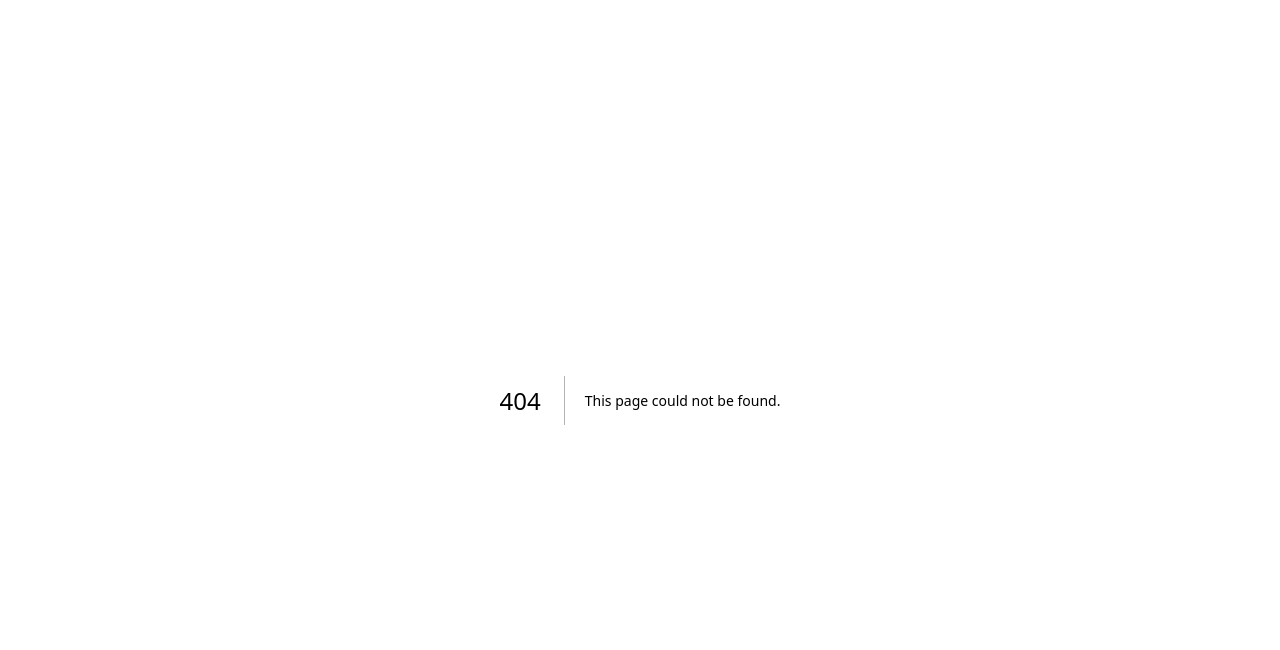
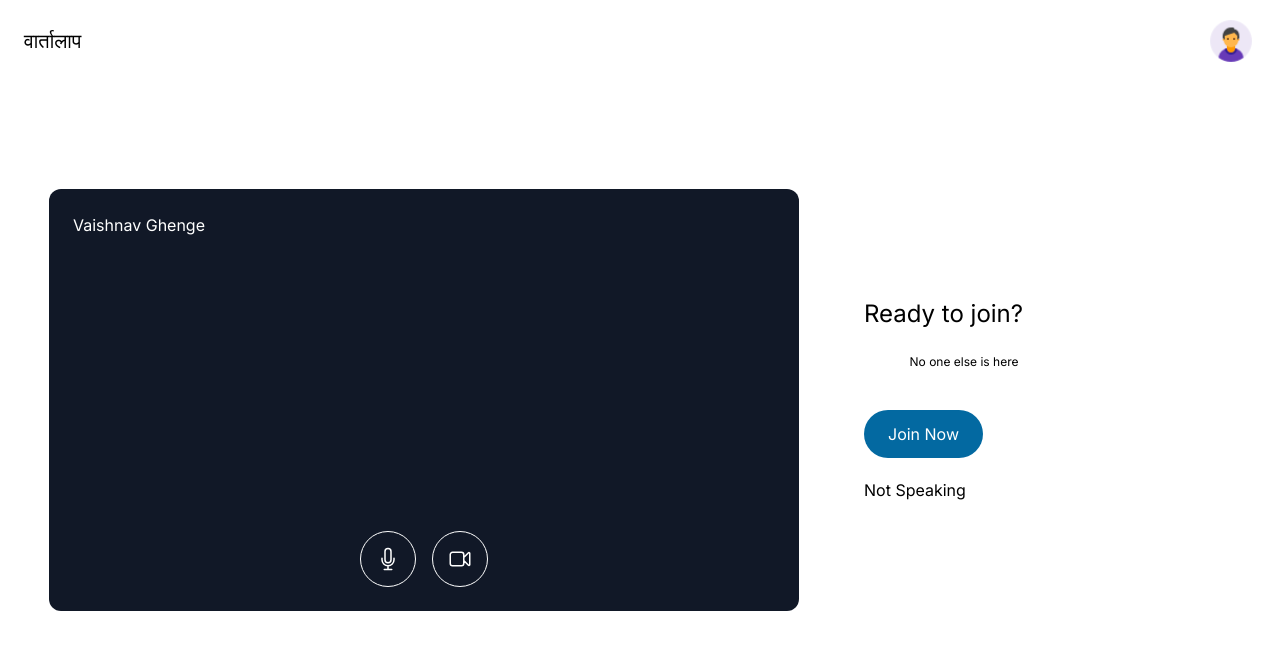
Before and after one commit to VaishnavGhenge/vartalaap-client, a Next.js app: page /join in a window 1280 px wide. Before the commit this address had no page. Shown: the top 650 px of the page. Built offline with nearby package versions, Linux system fonts and the light colour scheme; no server answers; a web font is replaced by a local one.

Commit message:
Add meet joining page

```diff
--- /dev/null
+++ b/app/join/page.tsx
@@ -0,0 +1,105 @@
+"use client";
+
+import Navbar from "@/components/Navbar/Navbar";
+import { useState, useRef, useEffect } from "react";
+import { VideoCameraSlashIcon, MicrophoneIcon, VideoCameraIcon } from "@heroicons/react/24/outline";
+import { useSearchParams } from "next/navigation";
+import VoiceIndicator from "@/components/VoiceIndicator";
+
+export default function Meet() {
+    const searchParams = useSearchParams();
+
+    const [meetCode, setMeetCode] = useState(searchParams.get('code') || '');
+    const videoRef = useRef<HTMLVideoElement>(null);
+    const [videoConstraints, setVideoConstraints] = useState({ width: 1280, height: 720, facingMode: 'user' }); // Adjust the width and height as needed
+    const [audioConstraints, setAudioConstraints] = useState({ echoCancellation: true, noiseSuppression: true, autoGainControl: true });
+    const [isVideoOn, setIsVideoOn] = useState(true);
+
+    const startCamera = async () => {
+        try {
+            const stream = await navigator.mediaDevices.getUserMedia({
+                video: videoConstraints,
+                // audio: audioConstraints,
+            });
+            if (videoRef.current) {
+                videoRef.current.srcObject = stream;
+            }
+        } catch (error) {
+            console.log(error);
+        }
+    };
+
+    const stopCamera = () => {
+        if (videoRef.current && videoRef.current.srcObject) {
+            const tracks = (videoRef.current.srcObject as MediaStream).getTracks();
+            tracks.forEach((track: MediaStreamTrack) => {
+                track.stop();
+            });
+        }
+    }
+
+    useEffect(() => {
+        startCamera();
+
+        return () => {
+            startCamera();
+        };
+    }, []);
+
+    const toggleCamera = () => {
+        // is video is on then turn it off
+        if(isVideoOn) {
+            // turn of stream
+            stopCamera();
+        } else {
+            // switch on stream
+            startCamera();
+        }
+
+        setIsVideoOn(!isVideoOn);
+    }
+
+    const cameraIcon = isVideoOn ?
+    (<div onClick={toggleCamera} className='rounded-full w-[56px] h-[56px] border border-white flex justify-center items-center hover:cursor-pointer hover:bg-slate-400 transition duration-300'>
+        <VideoCameraIcon className='w-[24px] h-[24px]' />
+    </div>)
+    :
+    (<div onClick={toggleCamera} className='rounded-full w-[56px] h-[56px] bg-red-600 flex justify-center items-center hover:cursor-pointer hover:bg-red-700 transition duration-300'>
+        <VideoCameraSlashIcon className='w-[24px] h-[24px]' />
+    </div>);
+
+    return (
+        <div>
+            <Navbar />
+            <main className='h-screen mt-[-82px]'>
+                <div className='container mx-auto h-full'>
+                    <div className='grid grid-cols-3 gap-4 h-full'>
+                        <div className='col-span-2 flex flex-col items-center justify-center text-white h-full'>
+                            <div className='relative bg-gray-900 rounded-xl w-[750px] h-[422px] p-6'>
+                                <span className='absolute top-6 left-6 z-10'>Vaishnav Ghenge</span>
+                                <span hidden={isVideoOn} className='text-2xl absolute top-1/2 left-1/2 transform -translate-x-1/2 -translate-y-1/2'>Camera is off</span>
+                                <div className='absolute bottom-6 left-1/2 transform -translate-x-1/2 flex gap-4 justify-center items-center z-10'>
+                                    <div className='rounded-full w-[56px] h-[56px] border border-white flex justify-center items-center hover:cursor-pointer hover:bg-slate-400 transition duration-300'>
+                                        <MicrophoneIcon className='w-[24px] h-[24px]' />
+                                    </div>
+                                    {cameraIcon}
+                                </div>
+                                <video hidden={!isVideoOn} ref={videoRef} className='absolute top-0 left-0 w-full h-full rounded-xl' autoPlay></video>
+                            </div>
+                        </div>
+                        <div className='col-span-1 flex flex-col items-start justify-center h-full'>
+                            <div>
+                                <div className='mb-10'>
+                                    <h2 className='mb-6 text-2xl'>Ready to join?</h2>
+                                    <p className='text-center text-xs'>No one else is here</p>
+                                </div>
+                                <button className='bg-sky-700 rounded-full text-white px-6 py-3 hover:cursor-pointer hover:bg-sky-800 transition duration-300' type='button'>Join Now</button>
+                                <VoiceIndicator />
+                            </div>
+                        </div>
+                    </div>
+                </div>
+            </main>
+        </div>
+    );
+}
--- a/app/page.tsx
+++ b/app/page.tsx
@@ -3,6 +3,7 @@
 import Navbar from "../components/Navbar/Navbar";
 import { IBM_Plex_Sans_Devanagari } from "next/font/google";
 import Image from "next/image";
+import { useRouter } from "next/navigation";
 import { ChangeEvent, useState } from "react";
 
 const ibmPlexSansDevanagari = IBM_Plex_Sans_Devanagari({
@@ -13,6 +14,7 @@ const ibmPlexSansDevanagari = IBM_Plex_Sans_Devanagari({
 export default function Home() {
     const [joinButtonDisabled, setJoinButtonDisabled] = useState(true);
     const [meetCode, setMeetCode] = useState("");
+    const router = useRouter();
 
     const onMeetCodeChange = (event: ChangeEvent<HTMLInputElement>) => {
         setMeetCode(event.target.value);
@@ -22,6 +24,10 @@ export default function Home() {
             setJoinButtonDisabled(true);
         }
     };
+
+    const onJoinButtonClick = () => {
+        router.push(`/join?code=${meetCode}`);
+    }
 
     return (
         <div>
@@ -53,7 +59,6 @@ export default function Home() {
                                 and organize meetings seamlessly
                             </p>
 
-                            <form method='post'>
                             <div className='flex gap-4'>
                                 <button
                                     className='bg-sky-700 px-4 py-2 rounded text-white hover:bg-sky-800 transition duration-300'
@@ -61,6 +66,7 @@ export default function Home() {
                                 >
                                     <span>New meeting</span>
                                 </button>
+                                <div className='flex gap-2'>
                                     <input
                                         value={meetCode}
                                         onChange={onMeetCodeChange}
@@ -72,12 +78,13 @@ export default function Home() {
                                     <button
                                         disabled={joinButtonDisabled}
                                         type='button'
-                                        className='text-sky-700 py-2 disabled:text-gray-400'
+                                        className='text-sky-700 px-3 py-2 rounded hover:bg-sky-100 hover:cursor-pointer disabled:text-gray-400'
+                                        onClick={onJoinButtonClick}
                                     >
                                         Join
                                     </button>
                                 </div>
-                            </form>
+                            </div>
                         </div>
                     </div>
                 </div>
--- /dev/null
+++ b/components/VoiceIndicator.tsx
@@ -0,0 +1,76 @@
+import React, { useEffect, useRef, useState } from 'react';
+
+const VoiceIndicator = () => {
+  const audioContextRef = useRef<AudioContext | null>(null);
+  const analyserRef = useRef<AnalyserNode | null>(null);
+  const canvasRef = useRef(null);
+  const [isSpeaking, setIsSpeaking] = useState(false);
+
+  useEffect(() => {
+    const setupAudioContext = async () => {
+      const audioContext = new (window.AudioContext || window.AudioContext)();
+      const analyser = audioContext.createAnalyser();
+
+      const stream = await navigator.mediaDevices.getUserMedia({ audio: true });
+      const source = audioContext.createMediaStreamSource(stream);
+
+      source.connect(analyser);
+      analyser.connect(audioContext.destination);
+
+
+      audioContextRef.current = audioContext;
+      analyserRef.current = analyser;
+
+      // Start the animation loop
+      animate();
+    };
+
+    setupAudioContext();
+
+    return () => {
+      if (audioContextRef.current) {
+        audioContextRef.current.close();
+      }
+    };
+  }, []);
+
+  const animate = () => {
+    const canvas: any = canvasRef.current;
+
+    if(!canvas) return;
+
+    const ctx = canvas.getContext('2d');
+
+    const draw = () => {
+      requestAnimationFrame(draw);
+
+      const dataArray = new Uint8Array(analyserRef.current?.frequencyBinCount || 0);
+      analyserRef.current?.getByteFrequencyData(dataArray);
+
+      // Calculate the average volume
+      const averageVolume = dataArray.reduce((acc, value) => acc + value, 0) / dataArray.length;
+
+      // Adjust the threshold based on your preference
+      const threshold = 100;
+
+      // Check if the volume exceeds the threshold
+      setIsSpeaking(averageVolume > threshold);
+
+      // Draw the indicator based on the volume
+      ctx.clearRect(0, 0, canvas.width, canvas.height);
+      ctx.fillStyle = isSpeaking ? 'green' : 'red';
+      ctx.fillRect(0, 0, averageVolume, 20);
+    };
+
+    draw();
+  };
+
+  return (
+    <div>
+      <canvas ref={canvasRef} width={200} height={20} />
+      {isSpeaking ? <p>Speaking</p> : <p>Not Speaking</p>}
+    </div>
+  );
+};
+
+export default VoiceIndicator;
--- a/package.json
+++ b/package.json
@@ -9,6 +9,7 @@
     "lint": "next lint"
   },
   "dependencies": {
+    "@heroicons/react": "^2.0.18",
     "next": "latest",
     "react": "latest",
     "react-dom": "latest"
```
Also changed, not shown: public/static/icons/microphone-off.svg (added), 1 other file (tests, documents, lock files or other folders). Lines whose indentation alone changed are shown as unchanged.
